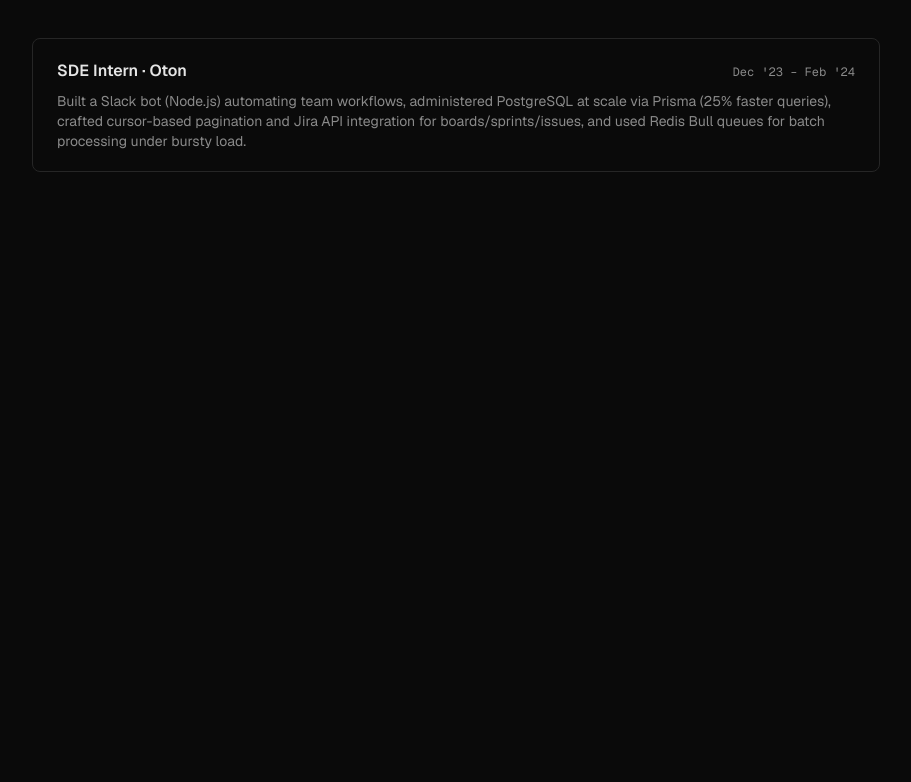
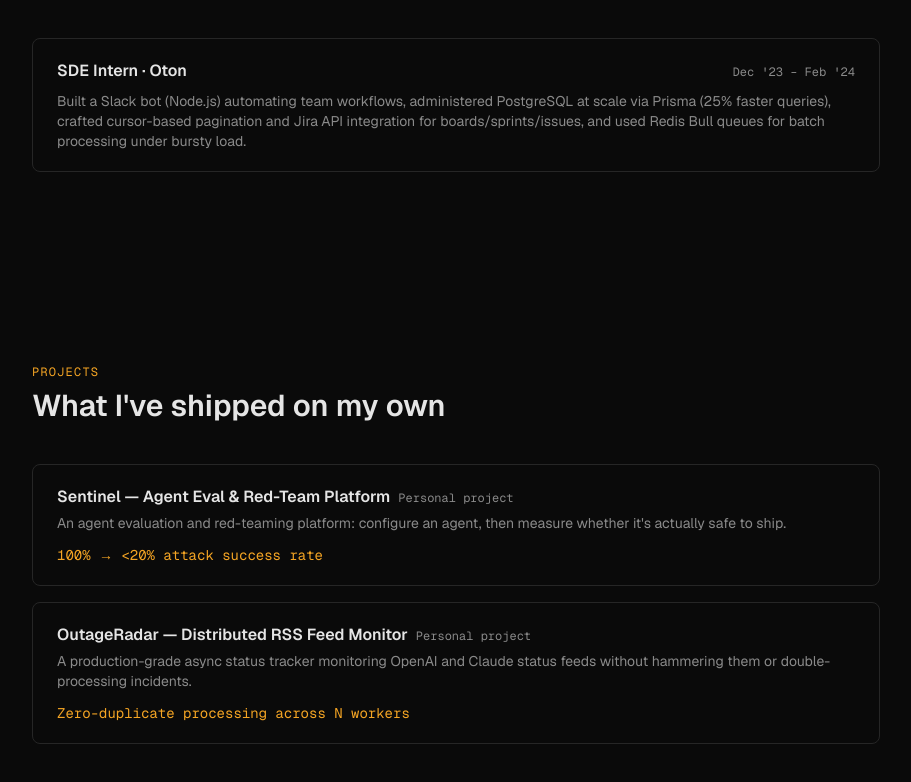
Before and after one commit to tanishq0421/portfolio, a Next.js app: page / in a window 1280 px wide. Shown: the part 1666-2448 px from the top of the page, without its empty margins (184-1095 px from the left). Before the commit the page ends 1934 px from the top, so only its background shows below. Built offline with nearby package versions, Linux system fonts and the light colour scheme.

Commit message:
Add Projects section (Sentinel, OutageRadar)

```diff
--- a/app/page.tsx
+++ b/app/page.tsx
@@ -1,6 +1,7 @@
 import { Hero } from "@/components/Hero";
 import { ImpactStrip } from "@/components/ImpactStrip";
 import { ExperienceSection } from "@/components/ExperienceSection";
+import { ProjectsSection } from "@/components/ProjectsSection";
 
 export default function Home() {
   return (
@@ -8,6 +9,7 @@
       <Hero />
       <ImpactStrip />
       <ExperienceSection />
+      <ProjectsSection />
     </main>
   );
 }
--- /dev/null
+++ b/components/ProjectsSection.tsx
@@ -0,0 +1,19 @@
+import { Section } from "@/components/Section";
+import { CaseStudyCard } from "@/components/CaseStudyCard";
+import { projects } from "@/lib/data/projects";
+
+export function ProjectsSection() {
+  return (
+    <Section
+      id="projects"
+      eyebrow="Projects"
+      title="What I've shipped on my own"
+    >
+      <div className="space-y-4">
+        {projects.map((project) => (
+          <CaseStudyCard key={project.title} study={project} />
+        ))}
+      </div>
+    </Section>
+  );
+}
--- /dev/null
+++ b/lib/data/projects.ts
@@ -0,0 +1,60 @@
+import type { CaseStudy } from "@/lib/data/types";
+
+export const projects: CaseStudy[] = [
+  {
+    title: "Sentinel — Agent Eval & Red-Team Platform",
+    dates: "Personal project",
+    summary:
+      "An agent evaluation and red-teaming platform: configure an agent, then measure whether it's actually safe to ship.",
+    metric: "100% → <20% attack success rate",
+    problem:
+      "Shipping LLM agents safely requires more than vibes — teams need measured, reproducible evidence of how an agent fails and how attackable it is, not generic BERTScore/ROUGE numbers.",
+    approach:
+      "Built two halves on one trace abstraction, surfaced in a dark Next.js operations console: (1) domain-specific evals — groundedness, policy compliance, refusal, tool-safety — over real agent traces with a measured failure taxonomy; (2) a red-team harness running indirect prompt-injection attacks across two surfaces (poisoned RAG doc, poisoned tool output), cross-model comparison, and a MART-style adaptive attacker loop.",
+    decisions: [
+      "Built the agent on LangGraph with a hybrid RAG pipeline (pgvector dense + ParadeDB BM25, RRF-fused) and per-agent KB isolation, then added guardrail layers (spotlighting, PII egress filtering) — this is what cut attack success rate from 100% to under 20%.",
+      "Custom-built the eval/tracing layer (a Trace abstraction + LLM-as-judge) instead of adopting DeepEval or Langfuse, to keep both eval and red-team flowing through the same trace format.",
+      "Ran cross-model red-team comparisons and found Claude Haiku held at 0% attack success rate against the same injection attacks that hit GPT-4o-mini at 25% — a measured finding, not a claim.",
+      "The eval suite caught a real safety bug in the reference agent — an unauthorized refund triggered by a cancel request — flagged independently by 3 of the evals.",
+    ],
+    tradeoffs: [
+      "Custom evals/tracing means no off-the-shelf dashboard or community eval library — traded for a single consistent trace format across both eval and red-team, and full control over the judge prompts.",
+      "Verified against real services throughout — 77 tests, with integration tests run against a real Postgres instance rather than mocks — slower to run than a fully mocked suite but catches issues mocks would hide.",
+    ],
+    stack: [
+      "LangGraph",
+      "LiteLLM",
+      "FastAPI",
+      "Next.js",
+      "Postgres/ParadeDB",
+      "Redis/RQ",
+    ],
+    links: [{ label: "GitHub", href: "https://github.com/tanishq0421/Sentinel" }],
+  },
+  {
+    title: "OutageRadar — Distributed RSS Feed Monitor",
+    dates: "Personal project",
+    summary:
+      "A production-grade async status tracker monitoring OpenAI and Claude status feeds without hammering them or double-processing incidents.",
+    metric: "Zero-duplicate processing across N workers",
+    problem:
+      "Tracking multiple providers' status feeds needs to scale to many feeds concurrently, react fast during incidents, and never double-process or drop an event — even with multiple worker processes running at once.",
+    approach:
+      "Split the system into an async monitor (poll → parse → dedup → enqueue) fully decoupled from worker processes (dequeue → atomic claim → dispatch) via a Redis queue, so the monitor never blocks on slow handlers.",
+    decisions: [
+      "Two-level deduplication: the monitor checks GUIDs before enqueueing (cheap, avoids queue noise), and each worker atomically claims a GUID with Redis SETNX before processing (race-condition-free even with multiple workers) — matches Kafka/SQS-style at-least-once delivery with idempotent handlers.",
+      "Used a Strategy + Registry pattern for provider-specific parsers (OpenAI, Claude, generic fallback) so adding a new provider is zero changes to existing parsers — just register a new class.",
+      "Built adaptive polling (30s during active incidents, 5min normal) plus conditional GET (ETag/Last-Modified) so the tracker reacts fast without hammering upstream feeds.",
+    ],
+    tradeoffs: [
+      "The two-level dedup (pre-enqueue + atomic claim) is more moving parts than a single dedup check, accepted because it's the difference between 'probably no duplicates' and a guarantee under concurrent workers.",
+    ],
+    stack: ["Python", "asyncio/aiohttp", "Redis", "Docker Compose"],
+    links: [
+      {
+        label: "GitHub",
+        href: "https://github.com/tanishq0421/Status-Tracker-App",
+      },
+    ],
+  },
+];
```
